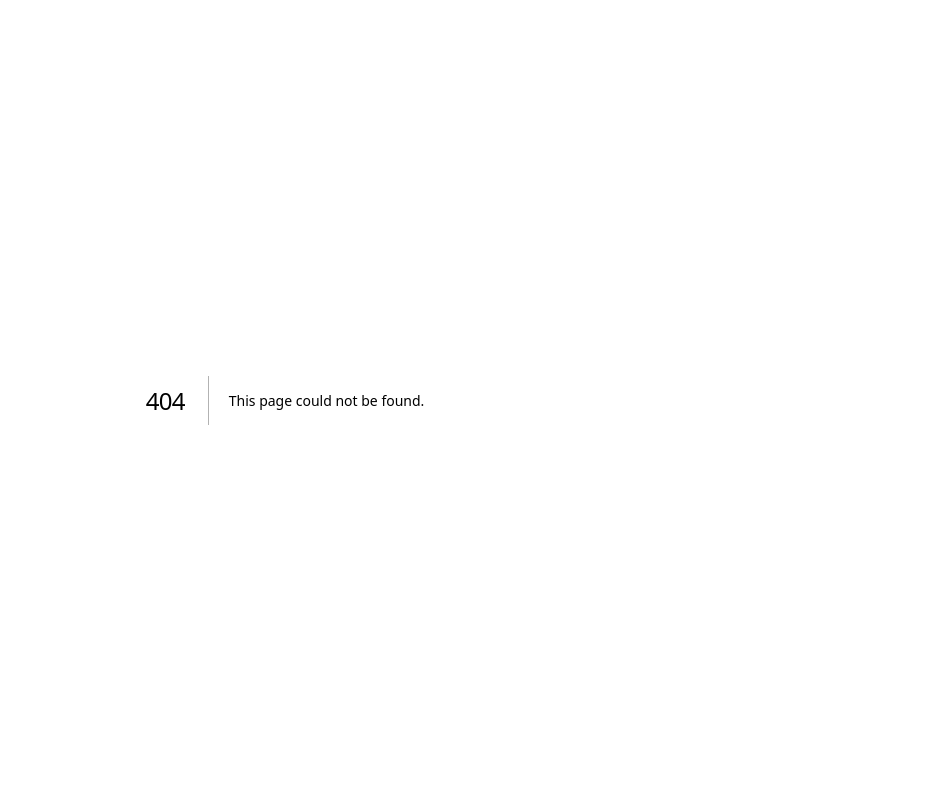
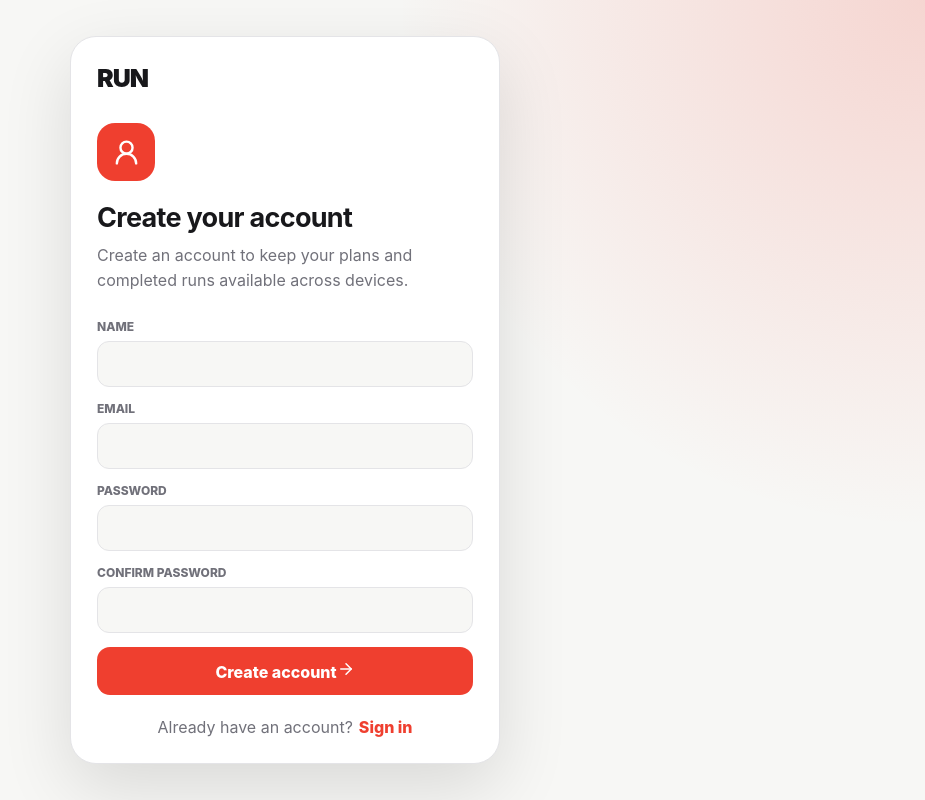
Before and after one commit to rubenhidalgo-dotcom/runningapp, a Next.js app: page /register in a window 1280 px wide. Before the commit this address had no page. Shown: the whole page, without its empty margins (355-1280 px from the left). Built offline with nearby package versions, Linux system fonts and the light colour scheme.

Commit message:
Fix authentication page filenames

```diff
--- /dev/null
+++ b/app/login/page.tsx
@@ -0,0 +1,5 @@
+import AuthForm from "@/components/auth-form";
+
+export default function LoginPage() {
+  return <AuthForm mode="login" />;
+}
--- /dev/null
+++ b/app/register/page.tsx
@@ -0,0 +1,5 @@
+import AuthForm from "@/components/auth-form";
+
+export default function RegisterPage() {
+  return <AuthForm mode="register" />;
+}
```
